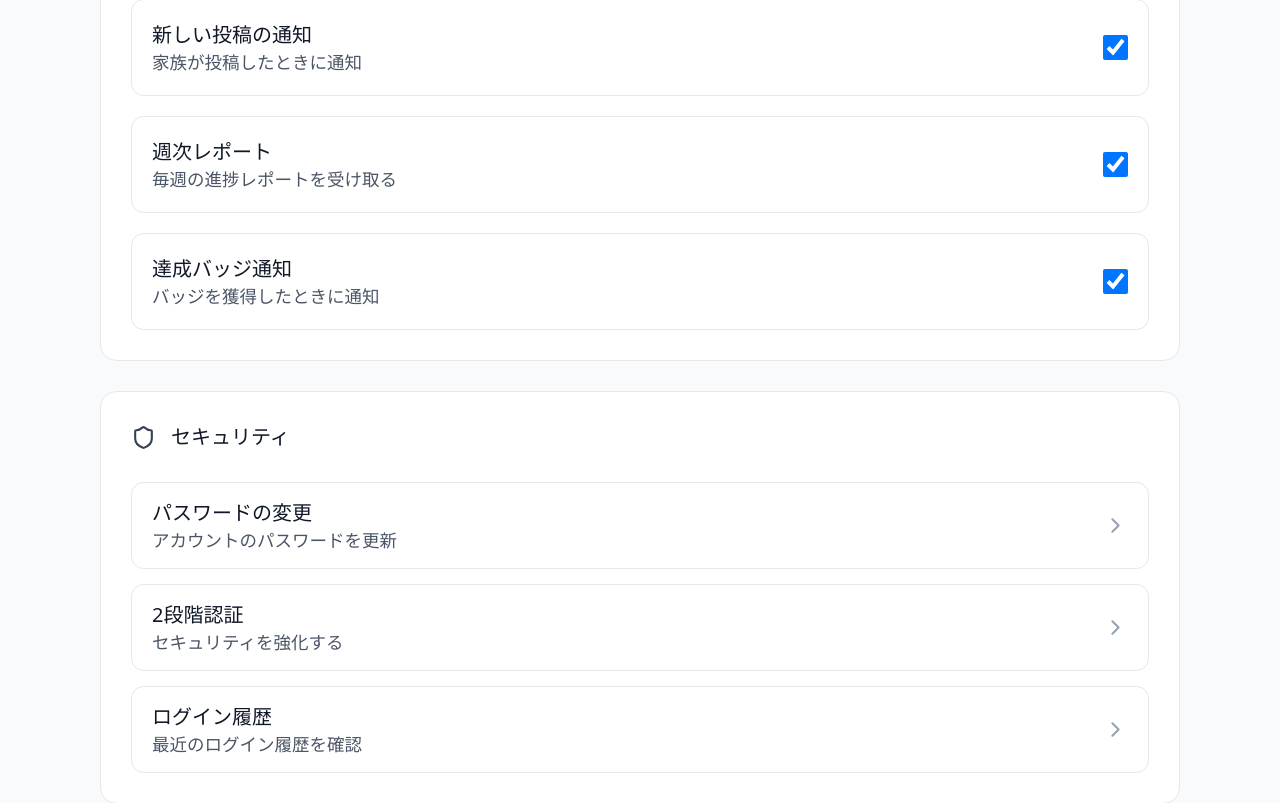
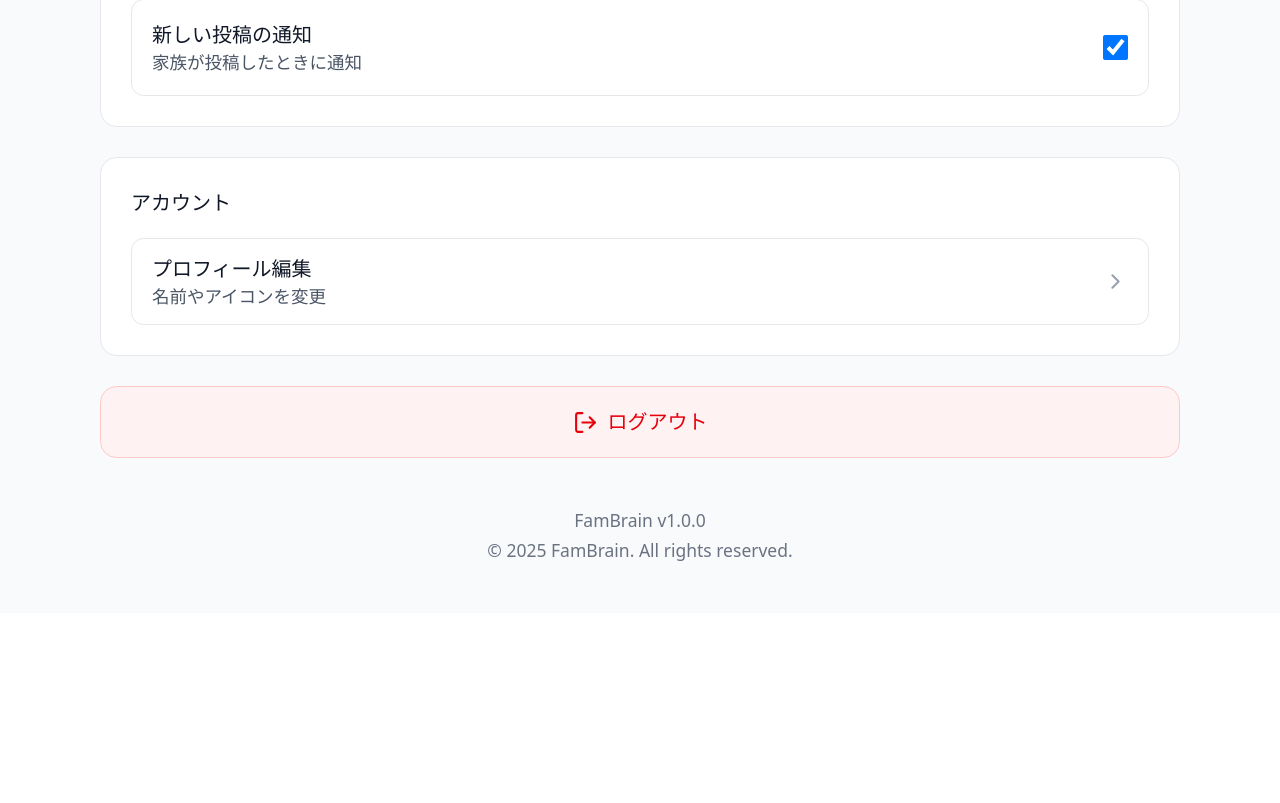
Before and after one commit to furuya-3150/fam-diary-log-client, a Next.js app: page /settings in a window 1280 px wide. Shown: the part 860-1663 px from the top of the page. After the commit the page ends 1473 px from the top, so only its background shows below. Built offline with nearby package versions, Linux system fonts and the light colour scheme.

Commit message:
設定画面

```diff
--- a/src/components/SettingsScreen.tsx
+++ b/src/components/SettingsScreen.tsx
@@ -89,11 +89,12 @@ export function SettingsScreen({ onBack, onLogout, onNavigate }: SettingsScreenP
                   <span className="text-sm px-3 py-1 bg-gray-100 text-gray-700 rounded-full">
                     {member.role}
                   </span>
-                  {member.role !== '管理者' && (
+                  {/* TODO: メンバー削除機能 */}
+                  {/* {member.role !== '管理者' && (
                     <button className="p-2 text-red-600 hover:bg-red-50 rounded-lg transition-colors">
                       <Trash2 className="w-4 h-4" />
                     </button>
-                  )}
+                  )} */}
                 </div>
               </div>
             ))}
@@ -142,79 +143,6 @@ export function SettingsScreen({ onBack, onLogout, onNavigate }: SettingsScreenP
                 className="w-5 h-5 text-indigo-600 rounded focus:ring-2 focus:ring-indigo-500"
               />
             </label>
-
-            <label className="flex items-center justify-between p-4 rounded-lg border border-gray-200 cursor-pointer hover:bg-gray-50">
-              <div>
-                <p className="text-gray-900">週次レポート</p>
-                <p className="text-sm text-gray-600">毎週の進捗レポートを受け取る</p>
-              </div>
-              <input
-                type="checkbox"
-                checked={notifications.weeklyReport}
-                onChange={(e) =>
-                  setNotifications({ ...notifications, weeklyReport: e.target.checked })
-                }
-                className="w-5 h-5 text-indigo-600 rounded focus:ring-2 focus:ring-indigo-500"
-              />
-            </label>
-
-            <label className="flex items-center justify-between p-4 rounded-lg border border-gray-200 cursor-pointer hover:bg-gray-50">
-              <div>
-                <p className="text-gray-900">達成バッジ通知</p>
-                <p className="text-sm text-gray-600">バッジを獲得したときに通知</p>
-              </div>
-              <input
-                type="checkbox"
-                checked={notifications.achievements}
-                onChange={(e) =>
-                  setNotifications({ ...notifications, achievements: e.target.checked })
-                }
-                className="w-5 h-5 text-indigo-600 rounded focus:ring-2 focus:ring-indigo-500"
-              />
-            </label>
-          </div>
-        </div>
-
-        {/* Security */}
-        <div className="bg-white rounded-xl p-6 border border-gray-200">
-          <div className="flex items-center gap-3 mb-6">
-            <Shield className="w-5 h-5 text-gray-700" />
-            <h3 className="text-gray-900">セキュリティ</h3>
-          </div>
-
-          <div className="space-y-3">
-            <button
-              onClick={() => onNavigate?.('password-change')}
-              className="w-full flex items-center justify-between px-4 py-3 rounded-lg border border-gray-200 hover:bg-gray-50 transition-colors"
-            >
-              <div className="text-left">
-                <p className="text-gray-900">パスワードの変更</p>
-                <p className="text-sm text-gray-600">アカウントのパスワードを更新</p>
-              </div>
-              <ChevronRight className="w-5 h-5 text-gray-400" />
-            </button>
-
-            <button
-              onClick={() => onNavigate?.('two-factor-auth')}
-              className="w-full flex items-center justify-between px-4 py-3 rounded-lg border border-gray-200 hover:bg-gray-50 transition-colors"
-            >
-              <div className="text-left">
-                <p className="text-gray-900">2段階認証</p>
-                <p className="text-sm text-gray-600">セキュリティを強化する</p>
-              </div>
-              <ChevronRight className="w-5 h-5 text-gray-400" />
-            </button>
-
-            <button
-              onClick={() => onNavigate?.('login-history')}
-              className="w-full flex items-center justify-between px-4 py-3 rounded-lg border border-gray-200 hover:bg-gray-50 transition-colors"
-            >
-              <div className="text-left">
-                <p className="text-gray-900">ログイン履歴</p>
-                <p className="text-sm text-gray-600">最近のログイン履歴を確認</p>
-              </div>
-              <ChevronRight className="w-5 h-5 text-gray-400" />
-            </button>
           </div>
         </div>
 
```
